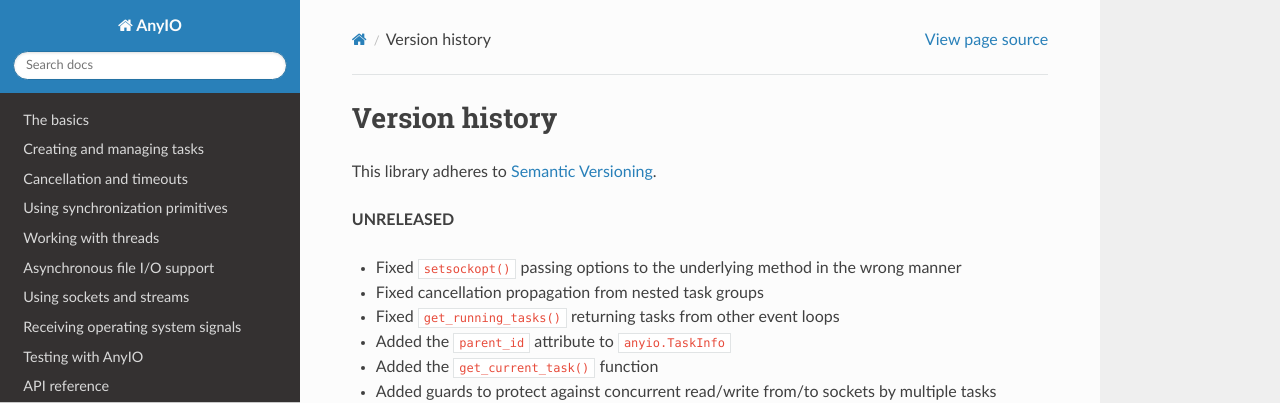
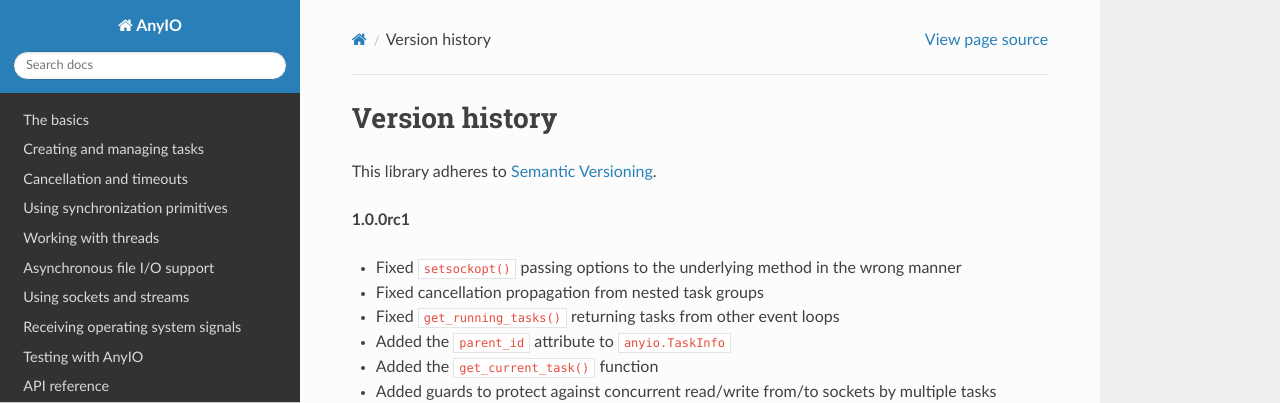
Before and after one commit to agronholm/anyio, a Sphinx documentation site: the page built from docs/versionhistory.rst, in a window 1280 px wide. Shown: the top 403 px of the page. Built offline with Sphinx 7.4.7 and the Read the Docs theme 2.0.0, drawn with Linux system fonts in a browser that asks for light colours.

Commit message:
Bumped up the version

```diff
--- a/docs/versionhistory.rst
+++ b/docs/versionhistory.rst
@@ -3,7 +3,7 @@ Version history
 
 This library adheres to `Semantic Versioning <http://semver.org/>`_.
 
-**UNRELEASED**
+**1.0.0rc1**
 
 - Fixed ``setsockopt()`` passing options to the underlying method in the wrong manner
 - Fixed cancellation propagation from nested task groups
```
